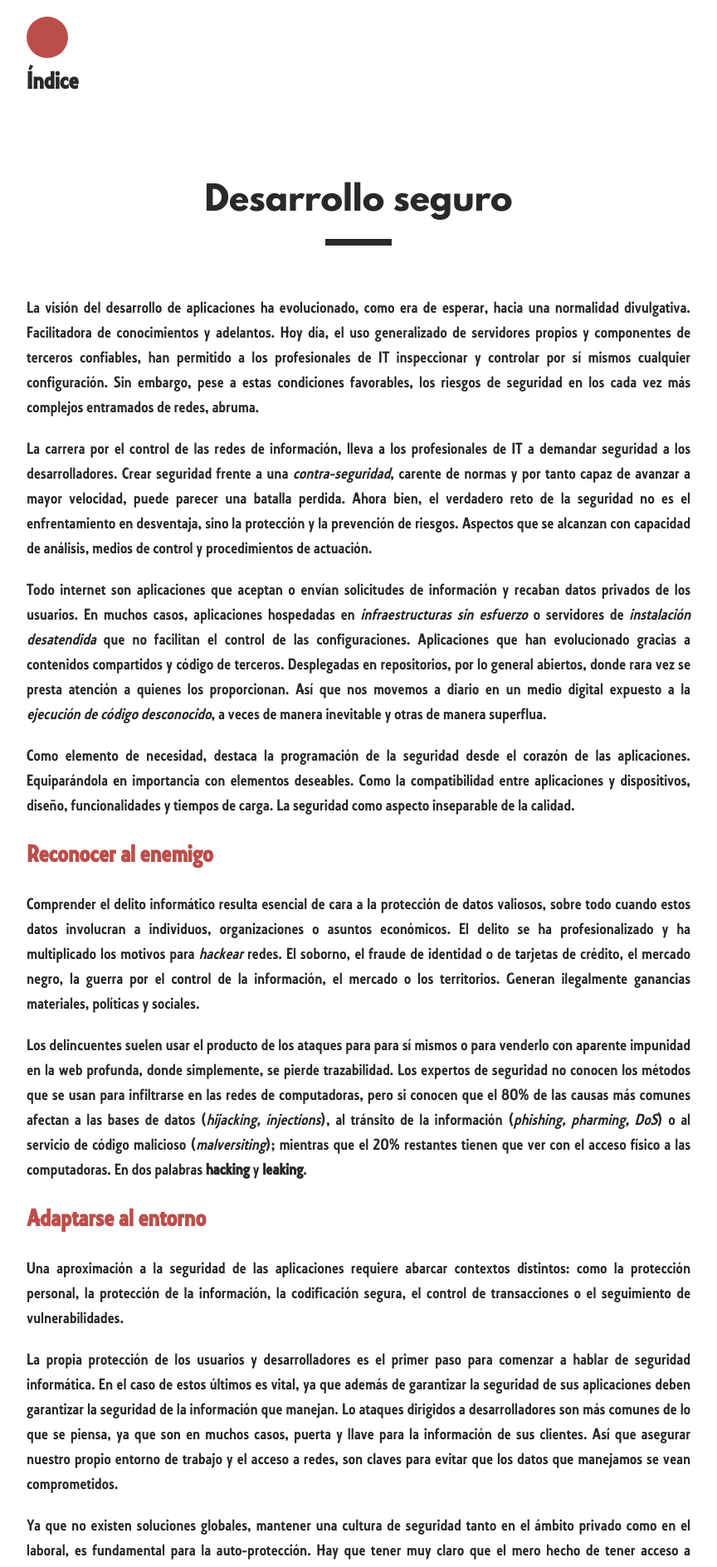
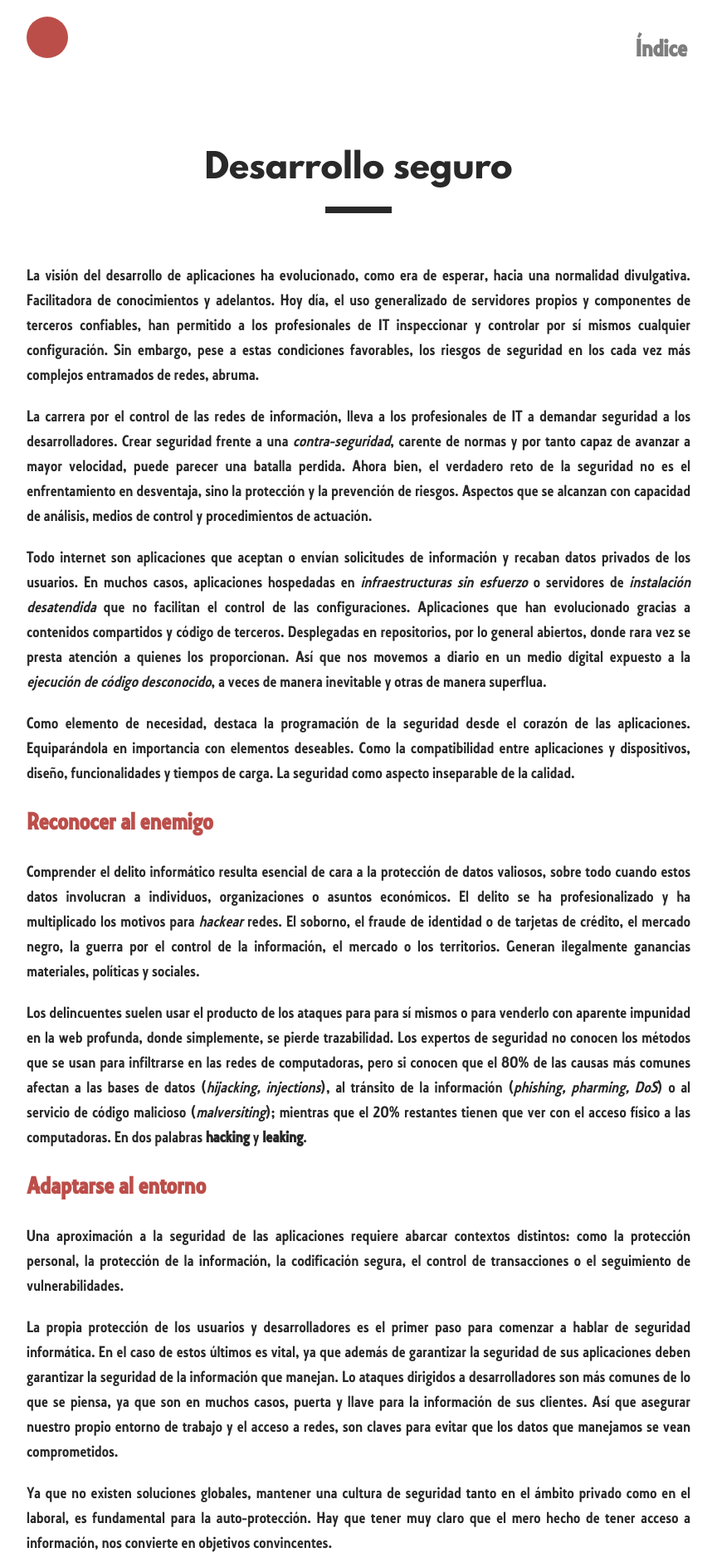
Before and after one commit to Rocmpr/blog, a Jekyll site: the page built from _posts/2019-10-28-Desarrollo Seguro.md, in a window 1280 px wide. Shown: the top 1889 px of the page at 83% size, without its empty margins (208-1072 px from the left). Built offline with Jekyll 4.4.1, drawn with Linux system fonts in a browser that asks for light colours; our own code applies the rules of GitHub Pages for plain Markdown files.

Commit message:
Update navigation.html

```diff
--- a/_includes/navigation.html
+++ b/_includes/navigation.html
@@ -8,9 +8,9 @@
         </div>
     </a>
     {% if page.id %}
-
-    <a href="{{ site.baseurl }}/index.html"><h2 class="nav-title">Índice</h2></a>
-
+    <ul>
+      <li><a href="{{ site.baseurl }}/index.html"><h2 class="nav-title">Índice</h2></a></li>
+    </ul>
     {% endif %}
   </div>
 </nav>
```
